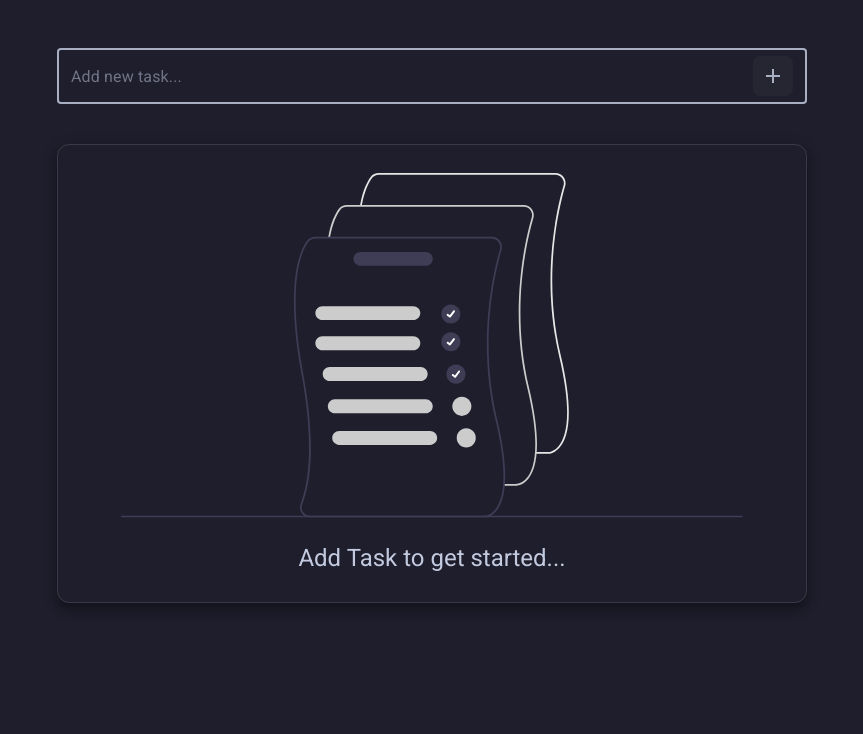
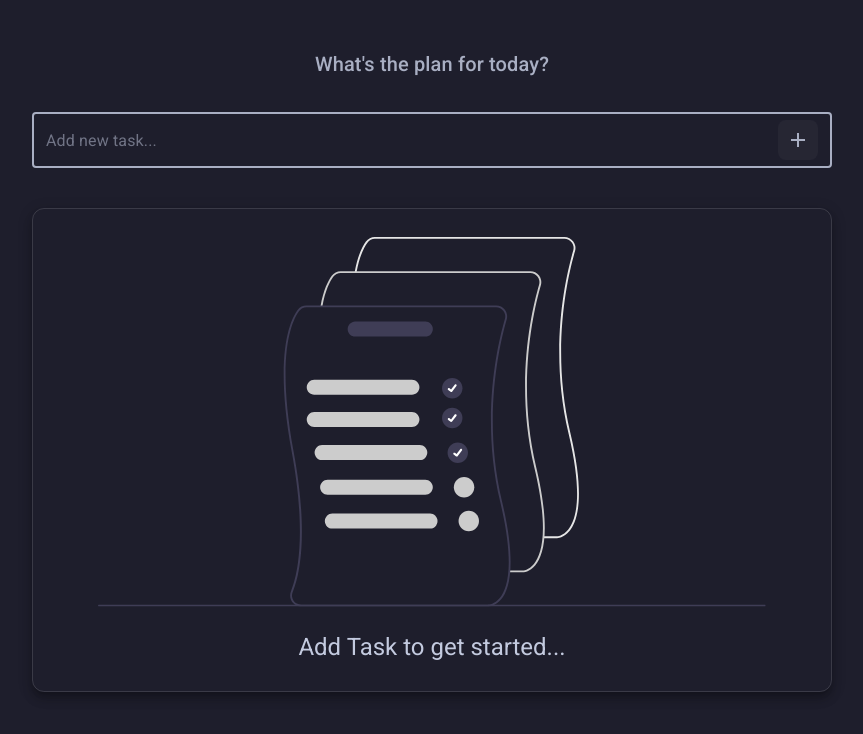
Before and after one commit to SAKTHIKOUSIK/TODO_CRUD_APP_USING_REACT, a React (Create React App) app: page / in a window 1280 px wide. Shown: the top 734 px of the page, without its empty margins (208-1071 px from the left). Built offline with nearby package versions, Linux system fonts and the light colour scheme.

Commit message:
+added Header

```diff
--- a/src/components/AddTask.js
+++ b/src/components/AddTask.js
@@ -17,6 +17,8 @@ const AddTask = ({ inputValue, setInputValue, addTask, isEditing }) => {
 
   return (
     <Box
+      mt={4}
+      mb={5}
       component="form"
       onSubmit={handleSubmit}
     >
--- /dev/null
+++ b/src/components/Header.js
@@ -0,0 +1,14 @@
+import React from 'react';
+import { Box, Typography } from '@mui/material';
+
+const Header = () => {
+    return (
+        <Box>
+            <Typography variant="h6" textAlign="center" color="primary">
+                What's the plan for today?
+            </Typography>
+        </Box>
+    );
+};
+
+export default Header;
--- a/src/components/ToDo.js
+++ b/src/components/ToDo.js
@@ -5,6 +5,7 @@ import TaskList from './TaskList';
 import WelcomeScreen from './WelcomeScreen';
 import { todoBoxStyle, taskBoxStyle } from '../theme/customStyles';
 import useLocalStorage from '../hooks/useLocalStorage';
+import Header from './Header';
 
 
 const ToDo = () => {
@@ -62,6 +63,8 @@ const ToDo = () => {
 
     return (
         <Box sx={todoBoxStyle}>
+            <Header />
+
             <AddTask
                 inputValue={inputValue}
                 setInputValue={setInputValue}
--- a/src/theme/customStyles.js
+++ b/src/theme/customStyles.js
@@ -6,13 +6,12 @@ export const containerStyle = {
 };
 
 export const todoBoxStyle = {
-    maxWidth: 750,
+    maxWidth: 800,
     width: "100%",
     mt: 3,
 };
 
 export const taskBoxStyle = {
-    mt: 5,
     p: { xs: 1.6, sm: 2.5 },
     bgcolor: "transparent",
     backgroundImage: "none",
```
